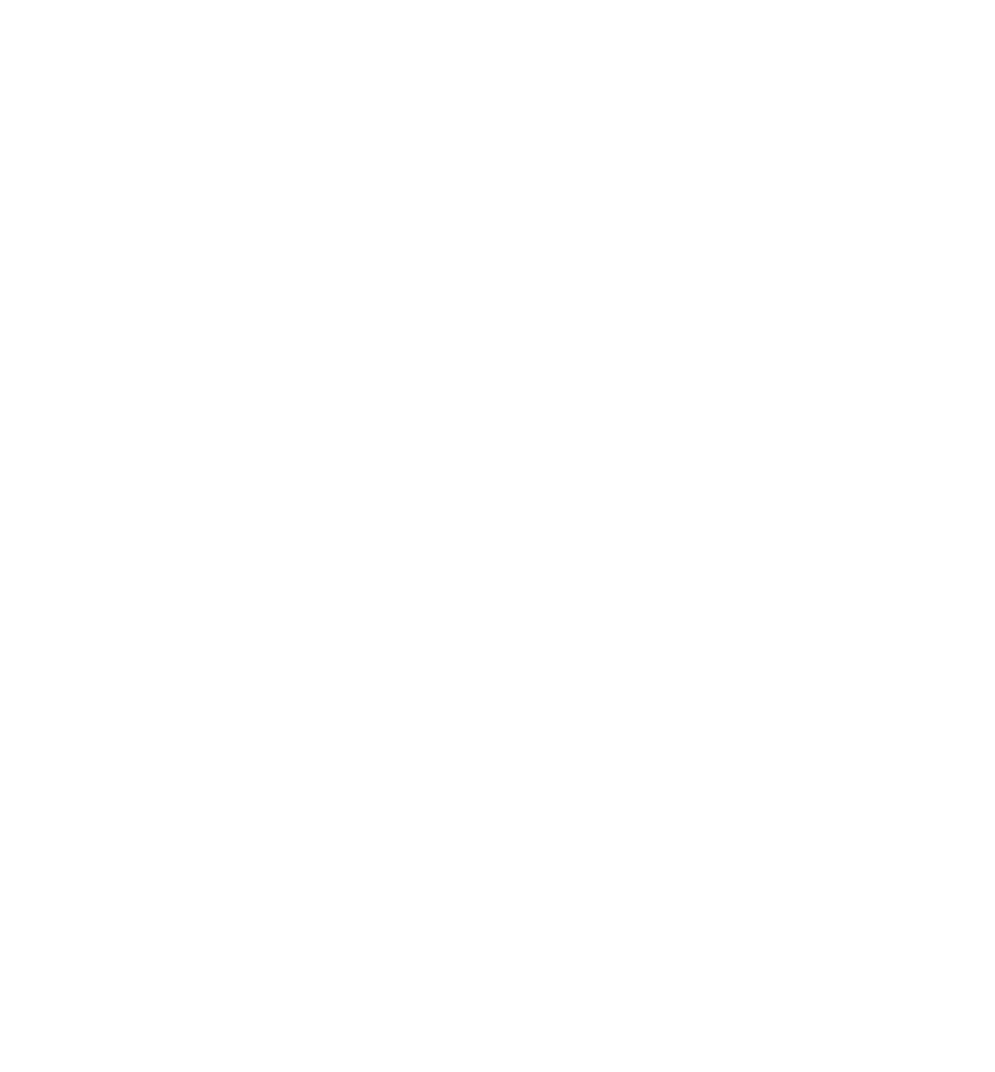
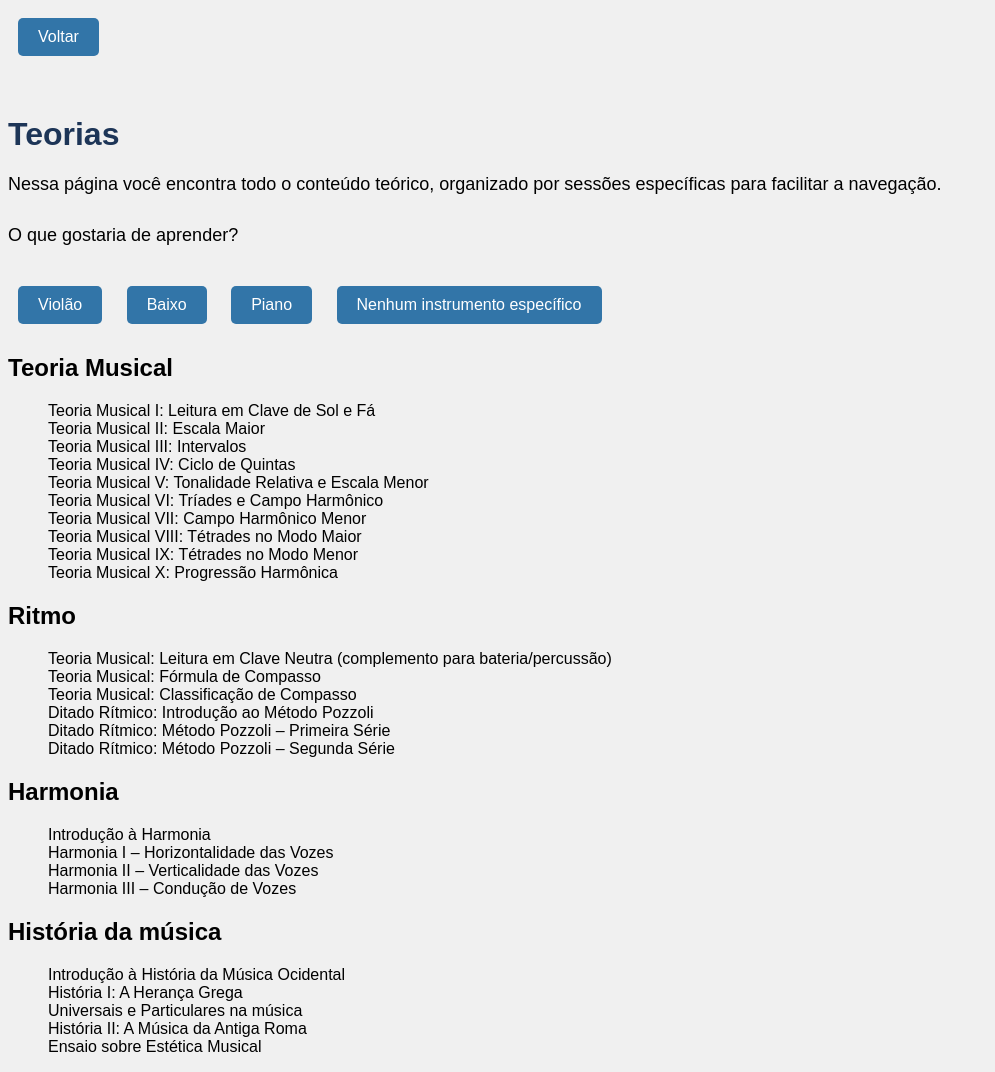
Before and after one commit to Andradev101/musicians-tool, a plain HTML site: page index.html in a window 1280 px wide. Shown: the whole page, without its empty margins (0-995 px from the left). Before the commit the page ends 800 px from the top, so only its background shows below. Drawn offline with Linux system fonts and the light colour scheme.

Commit message:
adicionado teoria.css e modificado index.html

```diff
--- a/index.html
+++ b/index.html
@@ -1,12 +1,68 @@
 <!DOCTYPE html>
-<html lang="en">
+<html lang="pt-br">
 <head>
     <meta charset="UTF-8">
     <meta http-equiv="X-UA-Compatible" content="IE=edge">
     <meta name="viewport" content="width=device-width, initial-scale=1.0">
-    <title>Document</title>
+    <title>Índice</title>
+    <link rel="stylesheet" href="teoria.css">
 </head>
 <body>
+    <button><a href="#">Voltar</a></button>
+    <h1>Teorias</h1>
 
+    <p>Nessa página você encontra todo o conteúdo teórico,
+        organizado por sessões específicas para facilitar a navegação.</p>
+    <p>O que gostaria de aprender?</p>
+
+    <button>Violão</button>
+    <button>Baixo</button>
+    <button>Piano</button>
+    <button>Nenhum instrumento específico</button>
+
+
+    <div class="trilha">
+        <h2>Teoria Musical</h2>
+        <ul>
+            <li><a href="#">Teoria Musical I: Leitura em Clave de Sol e Fá</a></li>
+            <li><a href="#">Teoria Musical II: Escala Maior</a></li>
+            <li><a href="#">Teoria Musical III: Intervalos</a></li>
+            <li><a href="#">Teoria Musical IV: Ciclo de Quintas</a></li>
+            <li><a href="#">Teoria Musical V: Tonalidade Relativa e Escala Menor</a></li>
+            <li><a href="#">Teoria Musical VI: Tríades e Campo Harmônico</a></li>
+            <li><a href="#">Teoria Musical VII: Campo Harmônico Menor</a></li>
+            <li><a href="#">Teoria Musical VIII: Tétrades no Modo Maior</a></li>
+            <li><a href="#">Teoria Musical IX: Tétrades no Modo Menor</a></li>
+            <li><a href="#">Teoria Musical X: Progressão Harmônica</a></li>
+        </ul>
+
+    <h2>Ritmo</h2>
+        <ul>
+            <li><a href="#">Teoria Musical: Leitura em Clave Neutra (complemento para bateria/percussão)</a></li>
+            <li><a href="#">Teoria Musical: Fórmula de Compasso</a></li>
+            <li><a href="#">Teoria Musical: Classificação de Compasso</a></li>
+            <li><a href="#">Ditado Rítmico: Introdução ao Método Pozzoli</a></li>
+            <li><a href="#">Ditado Rítmico: Método Pozzoli – Primeira Série</a></li>
+            <li><a href="#">Ditado Rítmico: Método Pozzoli – Segunda Série</a></li>
+        </ul>
+
+    <h2>Harmonia</h2>
+        <ul>
+            <li><a href="#">Introdução à Harmonia</a></li>
+            <li><a href="#">Harmonia I – Horizontalidade das Vozes</a></li>
+            <li><a href="#">Harmonia II – Verticalidade das Vozes</a></li>
+            <li><a href="#">Harmonia III – Condução de Vozes</a></li>
+        </ul>
+
+    <h2>História da música</h2>
+        <ul>
+            <li><a href="#">Introdução à História da Música Ocidental</a></li>
+            <li><a href="#">História I: A Herança Grega</a></li>
+            <li><a href="#">Universais e Particulares na música</a></li>
+            <li><a href="#">História II: A Música da Antiga Roma</a></li>
+            <li><a href="#">Ensaio sobre Estética Musical</a></li>
+        </ul>
+
+    </div>
 </body>
 </html>
--- /dev/null
+++ b/teoria.css
@@ -0,0 +1,45 @@
+body{
+    font-family: Arial, sans-serif;
+    background-color: #f0f0f0;
+  }
+
+  .trilha{
+    /*estilizar depois*/
+  }
+
+  h1{
+    color: #1d3557;
+    margin-top: 50px;
+  }
+
+  p{
+    font-size: 18px;
+    margin-bottom: 30px;
+  }
+
+  button{
+    background-color: #3275a8;
+    color: #fff;
+    border: none;
+    border-radius: 5px;
+    padding: 10px 20px;
+    margin: 10px;
+    font-size: 16px;
+  }
+
+  button>a{
+    color: #fff;
+  }
+
+  button:hover{
+    background-color: #457b9d;
+  }
+
+  a{
+    text-decoration: none;
+    color: #000000;
+  }
+
+  li{
+    list-style-type: none;
+  }
```
